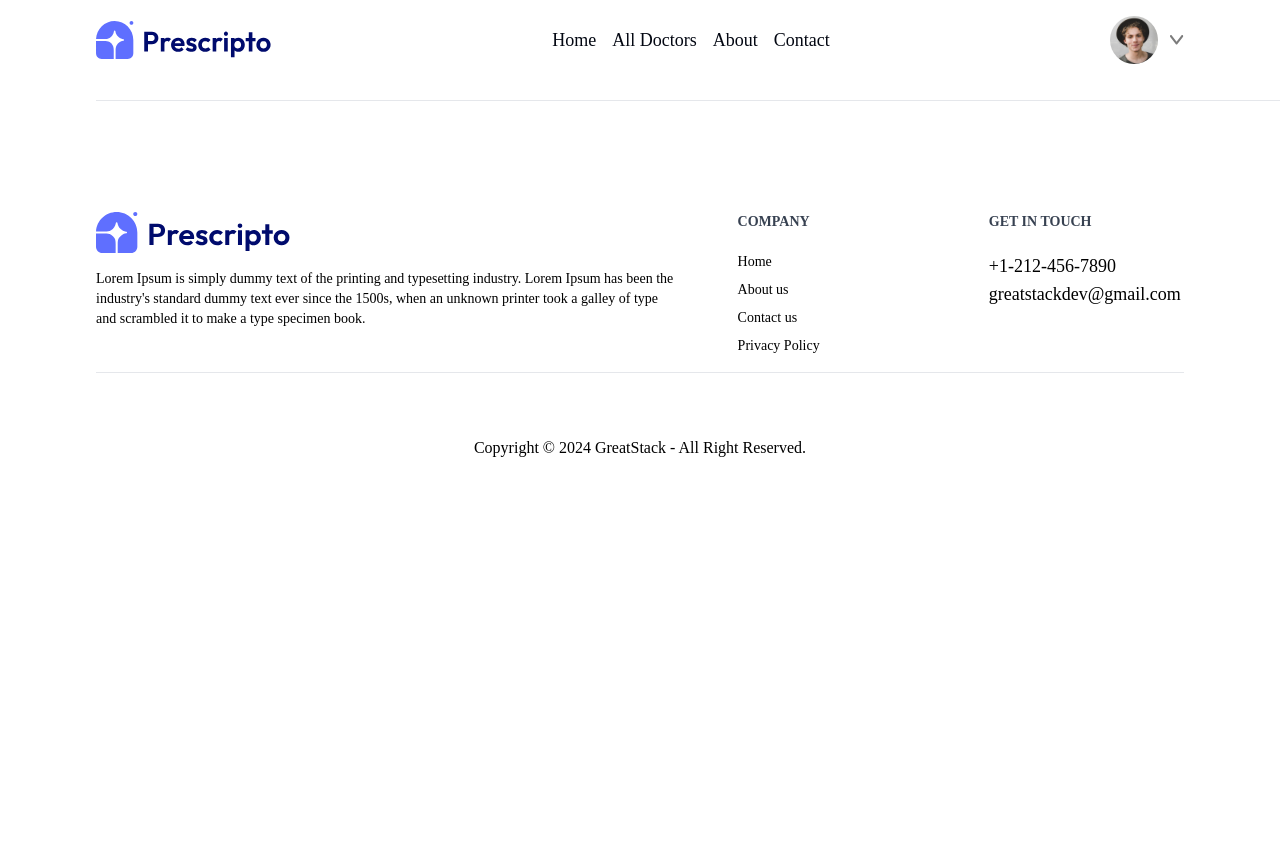
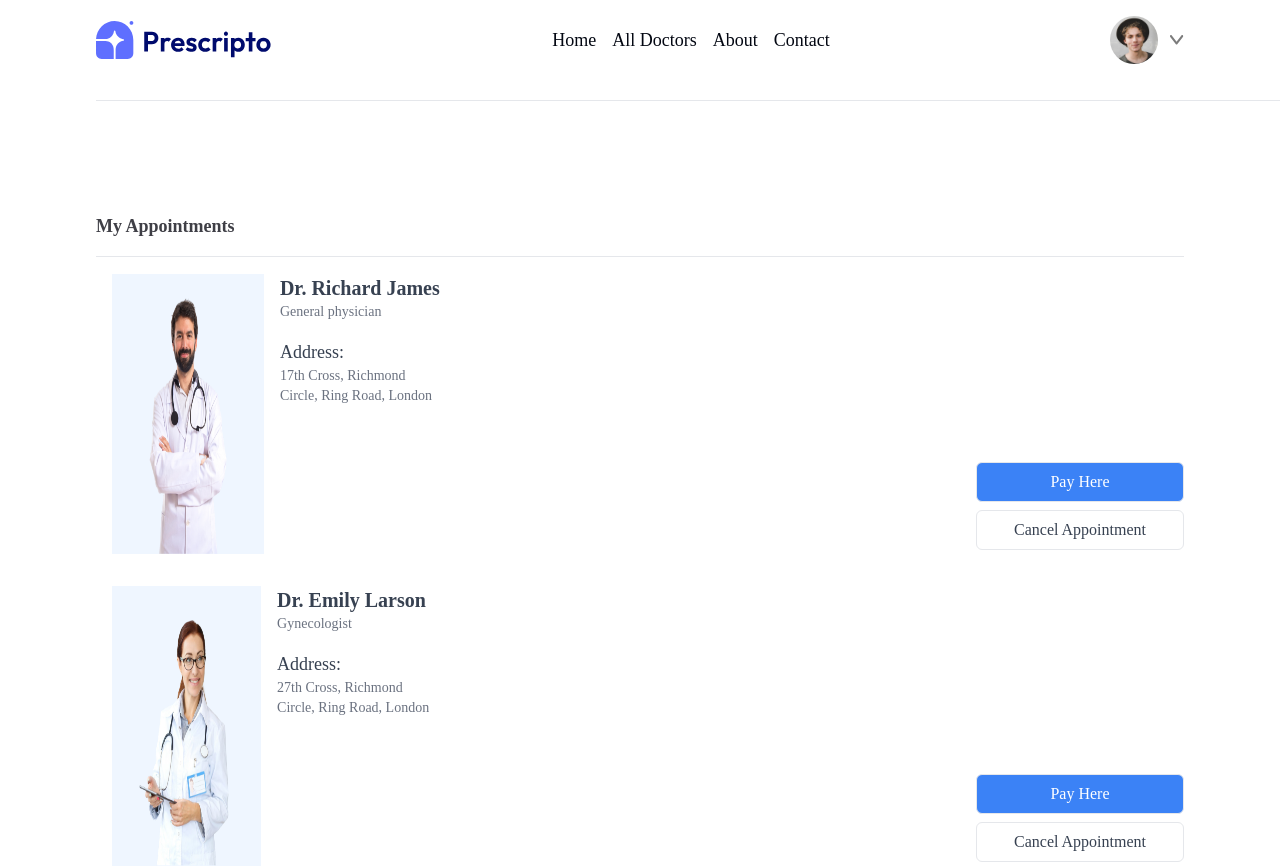
Before and after one commit to AnwarAndargie/hospital-management, a React (Vite) app in the folder front-end/: page /my-appointment in a window 1280 px wide. Shown: the top 868 px of the page. Before the commit the page ends 800 px from the top, so only its background shows below. Built offline with nearby package versions, Linux system fonts and the light colour scheme.

Commit message:
update my appointment page

```diff
--- a/front-end/src/App.jsx
+++ b/front-end/src/App.jsx
@@ -24,7 +24,7 @@ function App() {
         </Route>
         <Route path="/login" element={<Login />} />
         <Route path="/signup" element={<SignUp />} />
-        <Route path="/myappointment" element={<MyAppointment />} />
+        <Route path="/my-appointment" element={<MyAppointment />} />
         <Route path="/profile" element={<Profile />} />
         <Route path="/contactus" element={<ContactUs />} />
       </Routes>
--- a/front-end/src/pages/MyAppointment.jsx
+++ b/front-end/src/pages/MyAppointment.jsx
@@ -1,7 +1,74 @@
-import React from "react";
+import React, { useContext, useState } from "react";
+import { AppContext } from "../context/AppContextProvider";
 
 const MyAppointment = () => {
-  return <div>MyAppointment</div>;
+  const { doctors } = useContext(AppContext);
+  const [paid, setPaid] = useState(false);
+  return (
+    <section className="ml-24 mr-24 mt-24">
+      <div>
+        <h1 className="text-lg font-semibold text-zinc-700 mt-8 mb-4">
+          My Appointments
+        </h1>
+        <hr className="h-0.5 w-full " />
+        <div className="flex flex-col">
+          {doctors.slice(0, 4).map((doctor) => {
+            return (
+              <div className="flex flex- justify-between p-4 relative">
+                <div className="flex flex-row space-x-4">
+                  <div className="w-1/3 bg-blue-50">
+                    <img
+                      className="w-full h-[35vh]"
+                      src={doctor.image}
+                      alt={doctor.name}
+                    />
+                  </div>
+
+                  <div className="mb-4">
+                    <div>
+                      <p className="text-xl font-bold text-gray-700">
+                        {doctor.name}
+                      </p>
+                      <p className="text-sm text-gray-500">
+                        {doctor.speciality}
+                      </p>
+                    </div>
+                    <div className="mt-4">
+                      <h1 className="text-lg text-gray-700">Address:</h1>
+                      <p className="text-sm text-gray-500">
+                        {doctor.address.line1}
+                      </p>
+                      <p className="text-sm text-gray-500">
+                        {doctor.address.line2}
+                      </p>
+                    </div>
+                  </div>
+                </div>
+                <div className="flex flex-col gap-y-2 absolute bottom-5 right-0">
+                  {!paid ? (
+                    <button
+                      onClick={() => {
+                        setPaid(true);
+                      }}
+                      className="w-52 h-10 border rounded-md bg-blue-500 text-white outline-none hover:bg-white hover:text-gray-700 transition-all"
+                    >
+                      Pay Here
+                    </button>
+                  ) : (
+                    ""
+                  )}
+                  <button className="w-52 h-10 border rounded-md bg-white text-gray-700 outline-none hover:bg-red-500 hover:text-white transition-all">
+                    Cancel Appointment
+                  </button>
+                </div>
+              </div>
+            );
+          })}
+        </div>
+        <hr className="h-0.5 w-full " />
+      </div>
+    </section>
+  );
 };
 
 export default MyAppointment;
```
